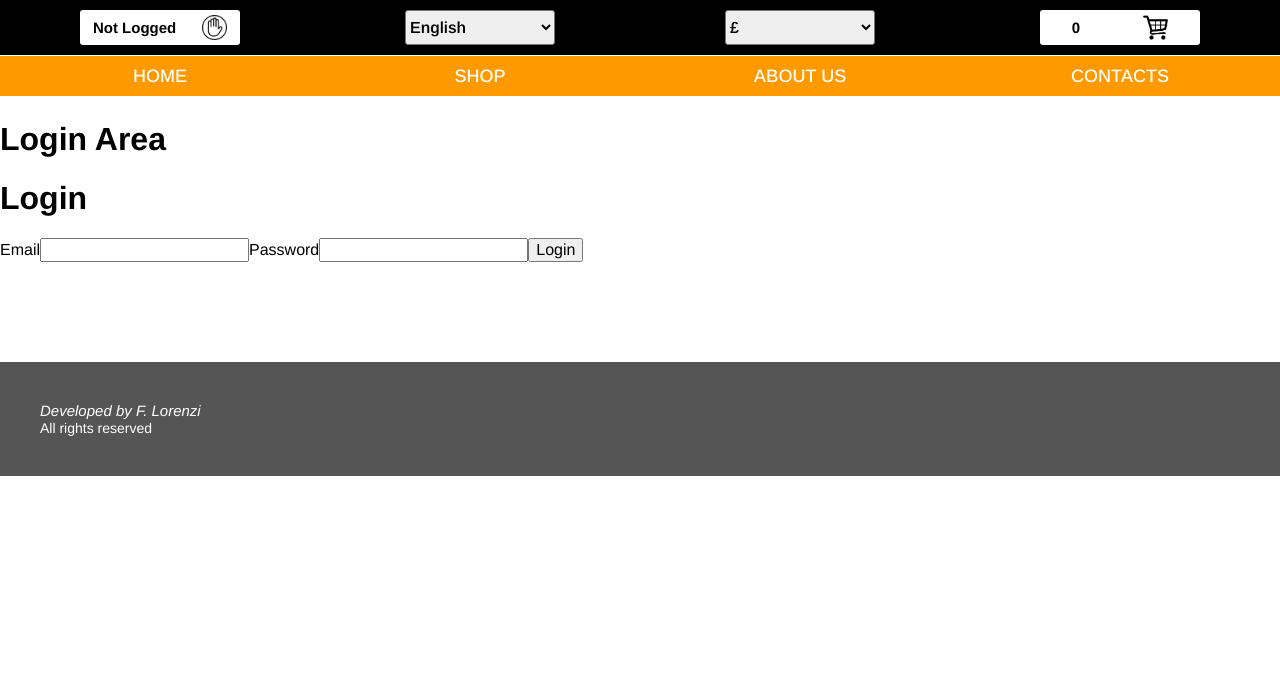
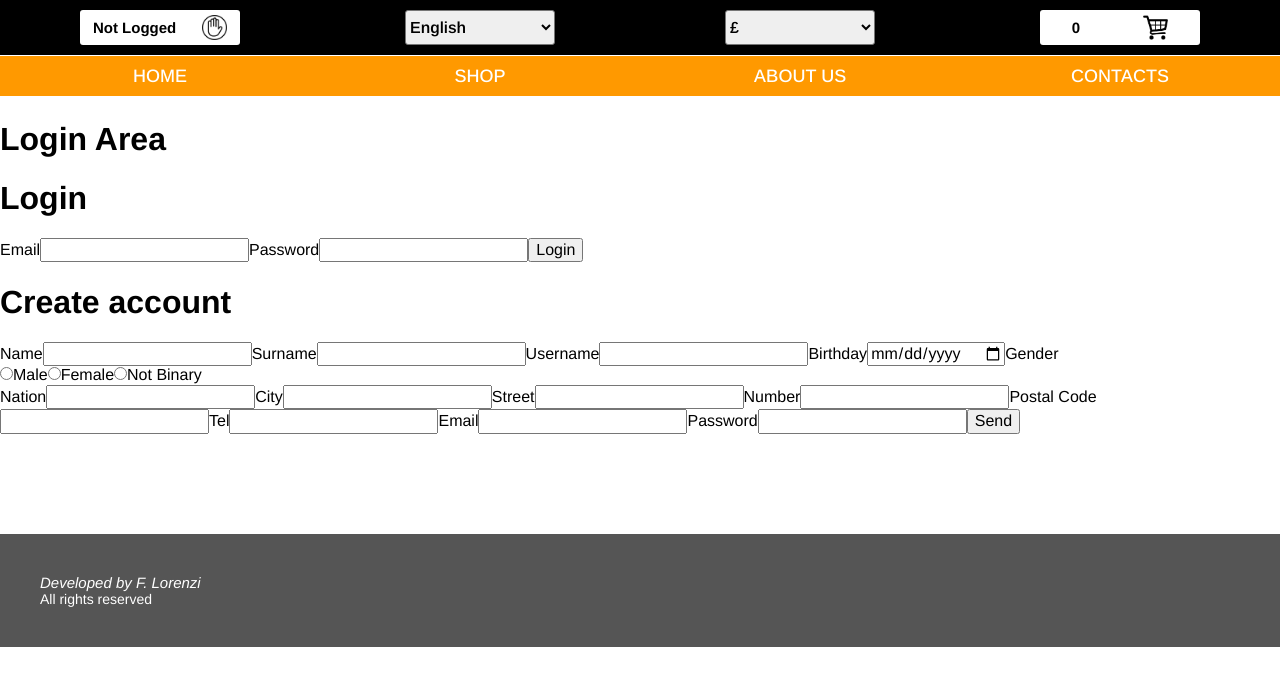
Before and after one commit to fabiolorenzi/tha-shirt, a React (Create React App) app in the folder client/: page /login in a window 1280 px wide. Shown: the top 686 px of the page. Built offline with nearby package versions, Linux system fonts and the light colour scheme; a web font is replaced by a local one.

Commit message:
created base body of CreateAccount component

```diff
--- /dev/null
+++ b/client/src/components/LoginArea/CreateAccount.jsx
@@ -0,0 +1,76 @@
+import React, { useState } from "react";
+import { useHistory } from "react-router-dom";
+import axios from "axios";
+import "./stylesheets/CreateAccount.css";
+
+function CreateAccount() {
+    const history = useHistory();
+    const [user, setUser] = useState({
+        name: "",
+        surname: "",
+        username: "",
+        birthday: "",
+        gender: "",
+        nation: "",
+        city: "",
+        street: "",
+        number: "",
+        postal_code: "",
+        tel: "",
+        email: "",
+        password: ""
+    });
+
+    const handleChange = e => {
+        e.preventDefault();
+        setUser({...user, [e.target.name]: e.target.value});
+    };
+
+    const createUser = e => {
+        e.preventDefault();
+    };
+
+    return(
+        <div className="createAccountContainer">
+            <h1>Create account</h1>
+            <form onSubmit={createUser}>
+                <label htmlFor="name">Name</label>
+                <input type="text" name="name" value={user.name} onChange={handleChange} />
+                <label htmlFor="surname">Surname</label>
+                <input type="text" name="surname" value={user.surname} onChange={handleChange} />
+                <label htmlFor="username">Username</label>
+                <input type="text" name="username" value={user.username} onChange={handleChange} />
+                <label htmlFor="birthday">Birthday</label>
+                <input type="date" name="birthday" value={user.birthday} onChange={handleChange} />
+                <label htmlFor="gender">Gender</label>
+                <div className="genderSelector" onChange={handleChange}>
+                    <input type="radio" name="gender" value="male" />
+                    <label>Male</label>
+                    <input type="radio" name="gender" value="female" />
+                    <label>Female</label>
+                    <input type="radio" name="gender" value="not-binary" />
+                    <label>Not Binary</label>
+                </div>
+                <label htmlFor="nation">Nation</label>
+                <input type="text" name="nation" value={user.nation} onChange={handleChange} />
+                <label htmlFor="city">City</label>
+                <input type="text" name="city" value={user.city} onChange={handleChange} />
+                <label htmlFor="street">Street</label>
+                <input type="text" name="street" value={user.street} onChange={handleChange} />
+                <label htmlFor="number">Number</label>
+                <input type="text" name="number" value={user.number} onChange={handleChange} />
+                <label htmlFor="postal_code">Postal Code</label>
+                <input type="text" name="postal_code" value={user.postal_code} onChange={handleChange} />
+                <label htmlFor="tel">Tel</label>
+                <input type="tel" name="tel" value={user.tel} onChange={handleChange} />
+                <label htmlFor="email">Email</label>
+                <input type="email" name="email" value={user.email} onChange={handleChange} />
+                <label htmlFor="password">Password</label>
+                <input type="text" name="password" value={user.password} onChange={handleChange} />
+                <button type="submit">Send</button>
+            </form>
+        </div>
+    );
+};
+
+export default CreateAccount;
--- a/client/src/components/LoginArea/LoginArea.jsx
+++ b/client/src/components/LoginArea/LoginArea.jsx
@@ -2,12 +2,14 @@ import React from "react";
 import "./stylesheets/LoginArea.css";
 
 import Login from "./Login.jsx";
+import CreateAccount from "./CreateAccount.jsx";
 
 function LoginArea() {
     return(
         <div className="loginAreaContainer">
             <h1>Login Area</h1>
             <Login />
+            <CreateAccount />
         </div>
     );
 };
--- /dev/null
+++ b/client/src/components/LoginArea/stylesheets/CreateAccount.css
@@ -0,0 +1,4 @@
+.loginContainer {
+  display: block;
+}
+/*# sourceMappingURL=CreateAccount.css.map */
--- /dev/null
+++ b/client/src/components/LoginArea/stylesheets/CreateAccount.scss
@@ -0,0 +1,6 @@
+@import "../../shared/stylesheets/var.scss";
+@import "../../shared/stylesheets/openHiddenMenu.scss";
+
+.loginContainer {
+    display: block;
+}
```
Also changed, not shown: 1 other file (tests, documents, lock files or other folders).
